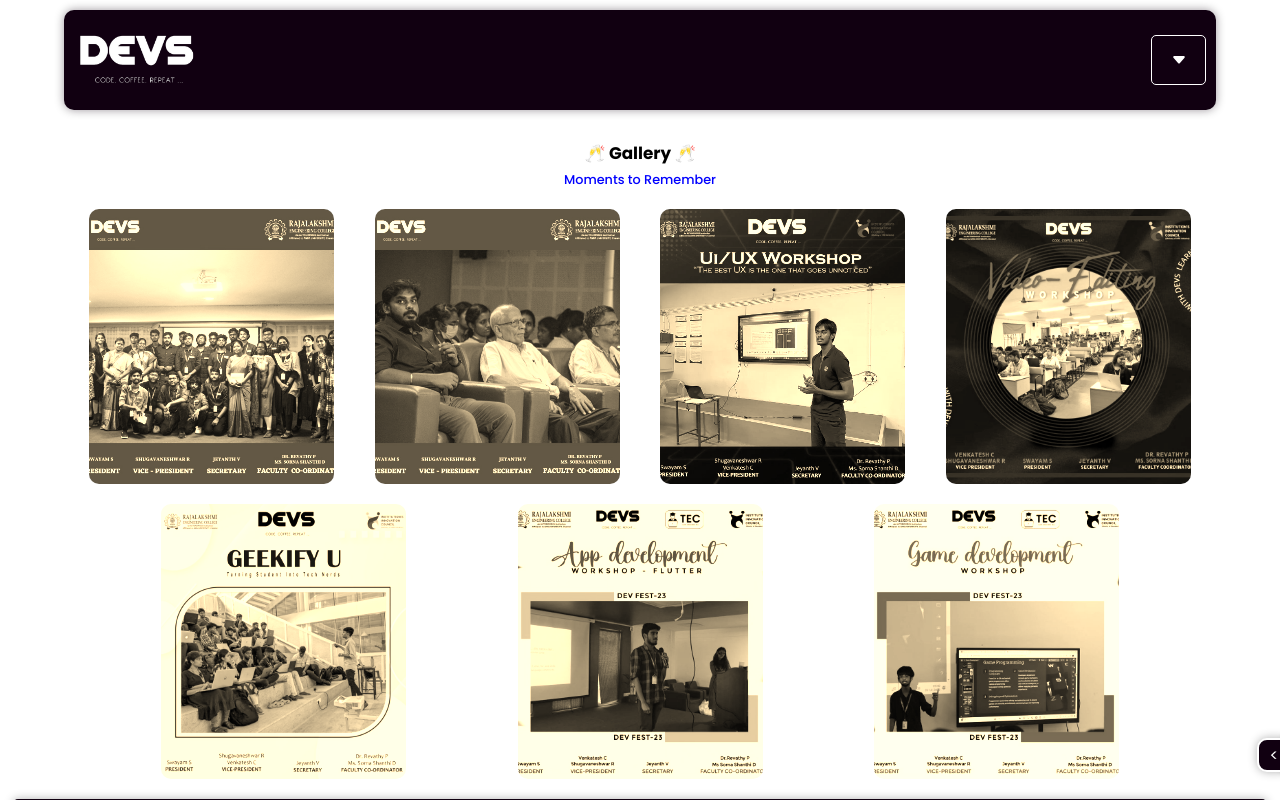
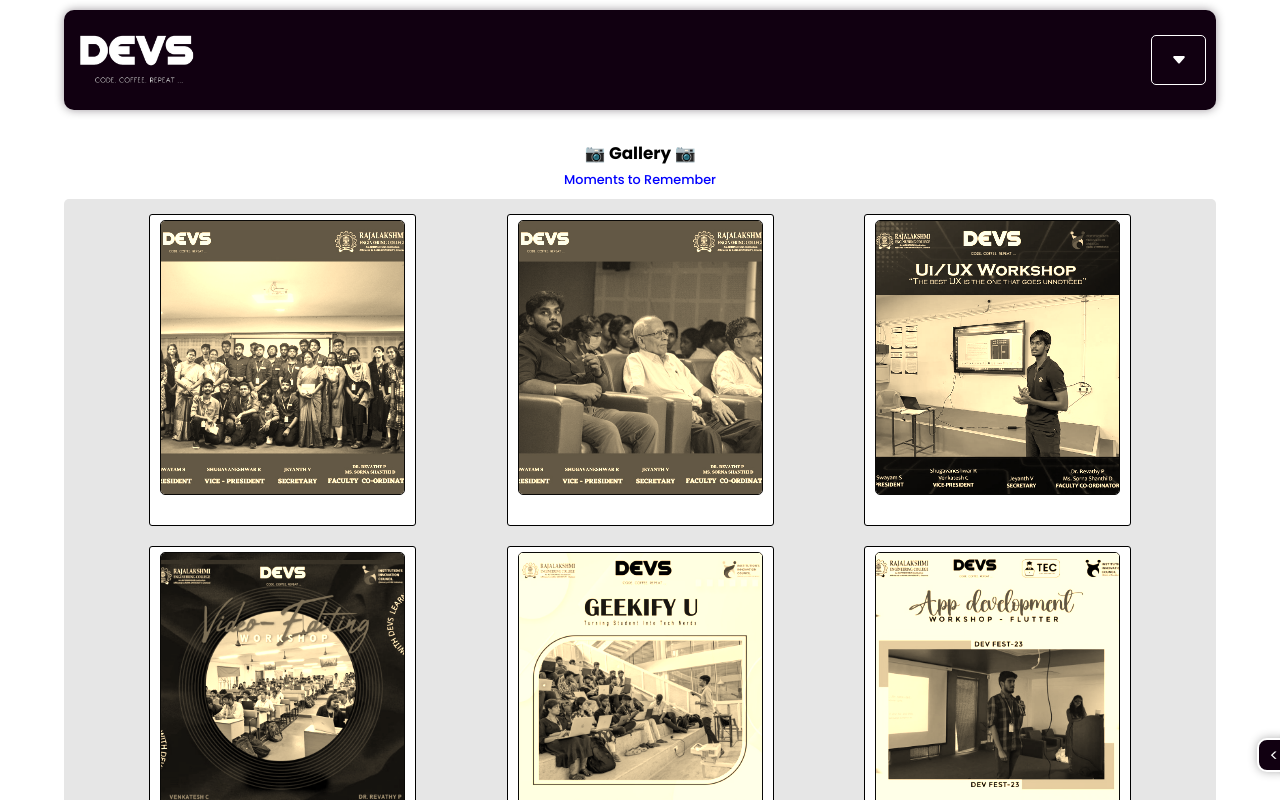
Before and after one commit to Alien501/devs-rec-website, a React (Vite) app: page /gallery in a window 1280 px wide. Shown: the top 800 px of the page. Built offline with nearby package versions, Linux system fonts and the light colour scheme.

Commit message:
finished

```diff
--- a/src/components/BorderImage/BorderImage.css
+++ b/src/components/BorderImage/BorderImage.css
@@ -4,10 +4,15 @@
     background-image: url('./border-image.png');
     background-repeat: repeat-x;
     background-position: 500%;
+    background-size: 120px;
     animation: scrollX 75s linear infinite backwards;
     margin-top: 10px;
     margin-bottom: 10px;
     background-color: rgba(220, 220, 220, 0.515);
+}
+
+body > .border-scroll-container:nth-child(even) {
+    animation-direction: forwards !important;
 }
 
 @keyframes scrollX {
--- a/src/components/TeamCard/TeamCard.css
+++ b/src/components/TeamCard/TeamCard.css
@@ -13,6 +13,16 @@
     justify-content: space-evenly;
     align-items: center;
     flex-direction: column;
+    transition: .3s ease-in-out;
+}
+
+.team-mem-card-container:hover {
+    box-shadow: 5px 5px 0px var(--color-violet);
+    cursor: pointer;
+}
+
+.team-mem-card-container:hover .team-mem-image-container > .team-img {
+    transform: rotate3d(1, 5, 1, 360deg);
 }
 
 .team-mem-image-container {
@@ -20,12 +30,16 @@
     margin: 10px auto;
 }
 
+
 .team-img {
     width: 100%;
     border: 2px solid var(--color-black);
     border-radius: 50%;
-    /* border-radius: 50%; */
+    display: block;
+    user-select: none;
+    transition: .3s ease;
 }
+
 
 .team-mem-about {
     display: flex;
--- a/src/components/TeamCard/TeamCard.jsx
+++ b/src/components/TeamCard/TeamCard.jsx
@@ -23,12 +23,12 @@
                     </svg>
                 </a>
                 <a href={s2} target="_" className="social-link-container">
-                    <svg xmlns="http://www.w3.org/2000/svg" width="16" height="16" fill="currentColor" class="bi bi-linkedin" viewBox="0 0 16 16">
+                    <svg xmlns="http://www.w3.org/2000/svg" width="16" height="16" fill="currentColor" className="bi bi-linkedin" viewBox="0 0 16 16">
                         <path d="M0 1.146C0 .513.526 0 1.175 0h13.65C15.474 0 16 .513 16 1.146v13.708c0 .633-.526 1.146-1.175 1.146H1.175C.526 16 0 15.487 0 14.854zm4.943 12.248V6.169H2.542v7.225zm-1.2-8.212c.837 0 1.358-.554 1.358-1.248-.015-.709-.52-1.248-1.342-1.248S2.4 3.226 2.4 3.934c0 .694.521 1.248 1.327 1.248zm4.908 8.212V9.359c0-.216.016-.432.08-.586.173-.431.568-.878 1.232-.878.869 0 1.216.662 1.216 1.634v3.865h2.401V9.25c0-2.22-1.184-3.252-2.764-3.252-1.274 0-1.845.7-2.165 1.193v.025h-.016l.016-.025V6.169h-2.4c.03.678 0 7.225 0 7.225z"/>
                     </svg>
                 </a>
                 <a href={s3} target="_" className="social-link-container">
-                    <svg xmlns="http://www.w3.org/2000/svg" width="16" height="16" fill="currentColor" class="bi bi-instagram" viewBox="0 0 16 16">
+                    <svg xmlns="http://www.w3.org/2000/svg" width="16" height="16" fill="currentColor" className="bi bi-instagram" viewBox="0 0 16 16">
                         <path d="M8 0C5.829 0 5.556.01 4.703.048 3.85.088 3.269.222 2.76.42a3.9 3.9 0 0 0-1.417.923A3.9 3.9 0 0 0 .42 2.76C.222 3.268.087 3.85.048 4.7.01 5.555 0 5.827 0 8.001c0 2.172.01 2.444.048 3.297.04.852.174 1.433.372 1.942.205.526.478.972.923 1.417.444.445.89.719 1.416.923.51.198 1.09.333 1.942.372C5.555 15.99 5.827 16 8 16s2.444-.01 3.298-.048c.851-.04 1.434-.174 1.943-.372a3.9 3.9 0 0 0 1.416-.923c.445-.445.718-.891.923-1.417.197-.509.332-1.09.372-1.942C15.99 10.445 16 10.173 16 8s-.01-2.445-.048-3.299c-.04-.851-.175-1.433-.372-1.941a3.9 3.9 0 0 0-.923-1.417A3.9 3.9 0 0 0 13.24.42c-.51-.198-1.092-.333-1.943-.372C10.443.01 10.172 0 7.998 0zm-.717 1.442h.718c2.136 0 2.389.007 3.232.046.78.035 1.204.166 1.486.275.373.145.64.319.92.599s.453.546.598.92c.11.281.24.705.275 1.485.039.843.047 1.096.047 3.231s-.008 2.389-.047 3.232c-.035.78-.166 1.203-.275 1.485a2.5 2.5 0 0 1-.599.919c-.28.28-.546.453-.92.598-.28.11-.704.24-1.485.276-.843.038-1.096.047-3.232.047s-2.39-.009-3.233-.047c-.78-.036-1.203-.166-1.485-.276a2.5 2.5 0 0 1-.92-.598 2.5 2.5 0 0 1-.6-.92c-.109-.281-.24-.705-.275-1.485-.038-.843-.046-1.096-.046-3.233s.008-2.388.046-3.231c.036-.78.166-1.204.276-1.486.145-.373.319-.64.599-.92s.546-.453.92-.598c.282-.11.705-.24 1.485-.276.738-.034 1.024-.044 2.515-.045zm4.988 1.328a.96.96 0 1 0 0 1.92.96.96 0 0 0 0-1.92m-4.27 1.122a4.109 4.109 0 1 0 0 8.217 4.109 4.109 0 0 0 0-8.217m0 1.441a2.667 2.667 0 1 1 0 5.334 2.667 2.667 0 0 1 0-5.334"/>
                     </svg>
                 </a>
--- a/src/pages/Gallery/Gallery.css
+++ b/src/pages/Gallery/Gallery.css
@@ -8,23 +8,37 @@
     display: flex;
     justify-content: space-evenly;
     flex-wrap: wrap;
+    background-color: #E6E6E6;
     align-items: center;
+    padding: 5px;
+    border-radius: 5px;
+}
+
+.gallery-image-container {
+    border: 1px solid black;
+    margin: 10px;
+    background-color: #fff;
+    border-radius: 3px;
+    padding: 5px 10px 30px 10px;
 }
 
 .gallery-image {
     display: block;
     width: 245px;
     height: 275px;
-    margin: 10px 15px;
-    border-radius: 10px;
+    border-radius: 5px;
     transition: all .3s ease-in-out;
     filter: sepia(100%);
     object-fit: cover;
+    border: 1px solid var(--color-black);
+}
+
+.gallery-image-container:hover {
+    box-shadow: 0px 0px 10px rgba(0, 0, 0, 0.3);
 }
 
 
 .gallery-image:hover {
-    box-shadow: 0px 0px 10px rgba(0, 0, 0, 0.3);
     cursor: pointer;
     width: 275px;
     filter: sepia(0%);
--- a/src/pages/Gallery/Gallery.jsx
+++ b/src/pages/Gallery/Gallery.jsx
@@ -19,7 +19,7 @@
         <section className="gallery-container">
             <div className="section-head">
                 <h1>
-                    🥂 Gallery 🥂
+                    📷 Gallery 📷
                 </h1>
             </div>
             <div className="section-explainer">
```
Also changed, not shown: src/components/BorderImage/border-image.png.
